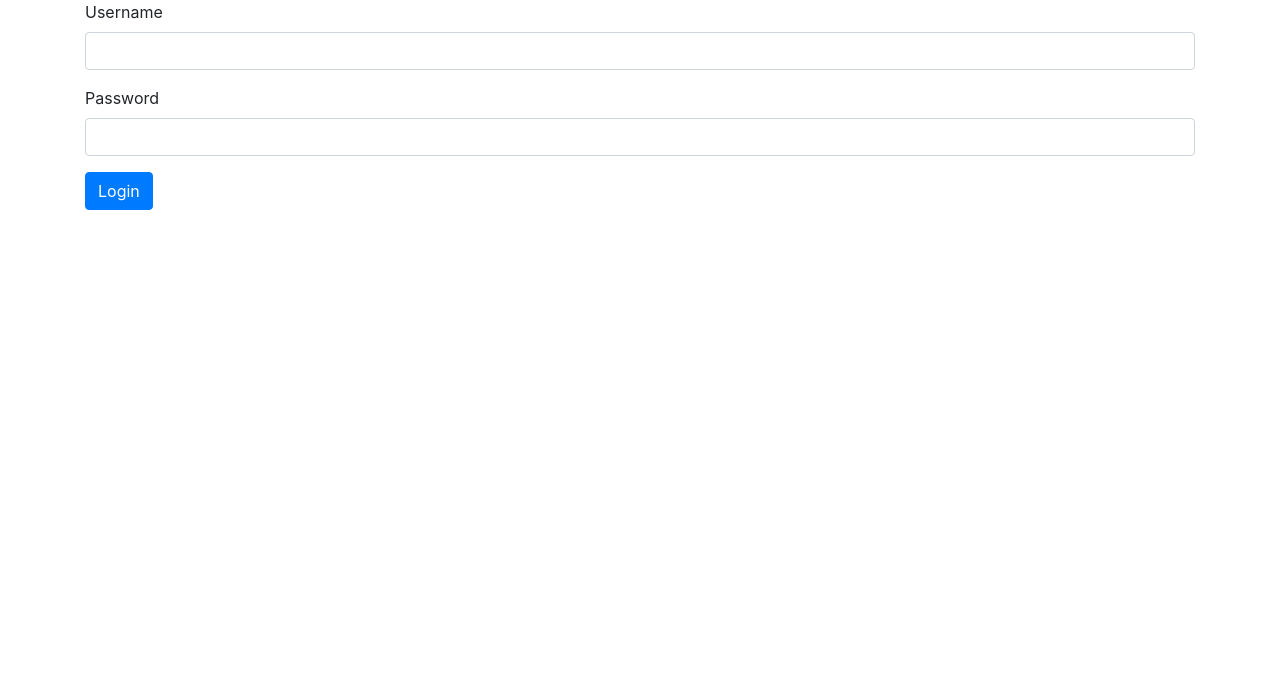
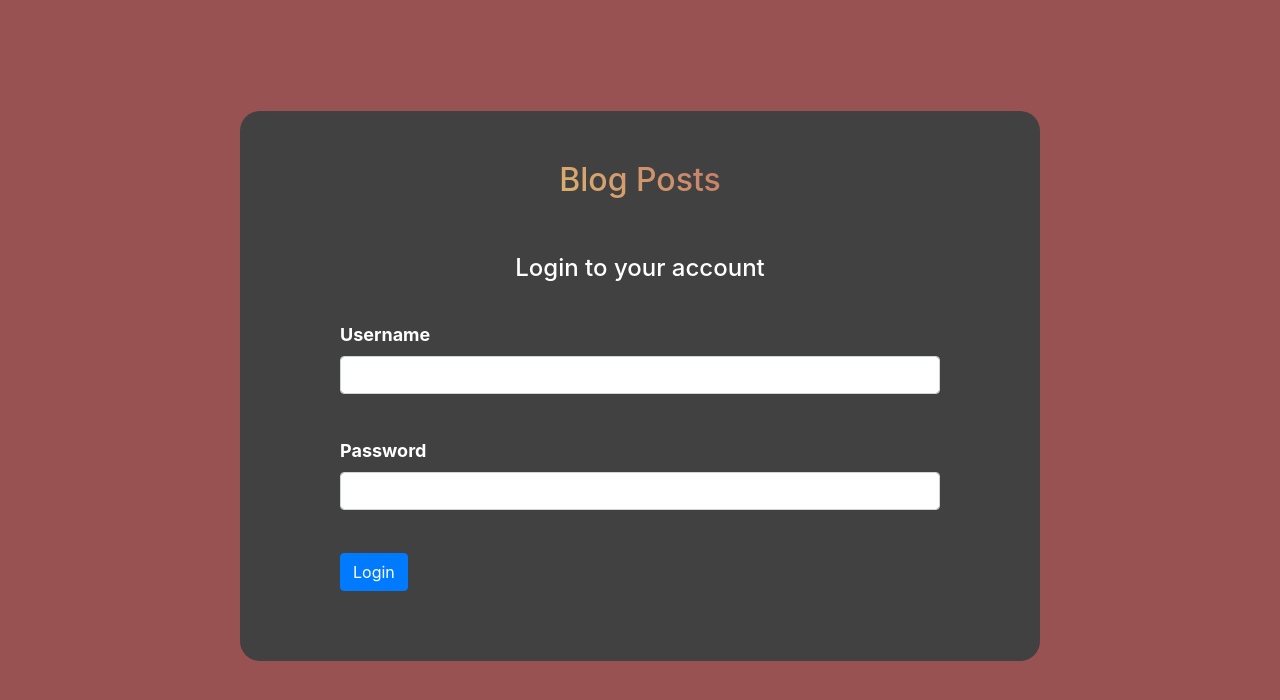
Before and after one commit to MrAsminaf/BlogPostsJsClient, a React (Create React App) app: page /login in a window 1280 px wide. Shown: the top 700 px of the page. Built offline with nearby package versions, Linux system fonts and the light colour scheme.

Commit message:
Added some styling

```diff
--- a/public/index.html
+++ b/public/index.html
@@ -26,7 +26,7 @@
     -->
     <title>React App</title>
   </head>
-  <body>
+  <body style="background-color: #995252">
     <noscript>You need to enable JavaScript to run this app.</noscript>
     <div id="root"></div>
     <!--
--- a/src/components/Login/LoginComponent.js
+++ b/src/components/Login/LoginComponent.js
@@ -1,5 +1,6 @@
 import React, { useState } from 'react';
 import { Redirect } from 'react-router';
+import styles from './LoginComponent.module.css';
 
 function LoginComponent() {
     const [username, setUsername] = useState("");
@@ -58,22 +59,28 @@ function LoginComponent() {
     }
 
     return shouldRedirect ? <Redirect to='/'/> : (
+        <div className={styles.loginForm}>
+            <h2>Blog Posts</h2>
+            <br></br>
+            <h4>Login to your account</h4>
         <form onSubmit={handleSubmit}>
-            <div className='form-group'>
-                <label htmlFor='usernameInput'>Username</label>
+            <div className='form-group' >
+                <label className={styles.label} htmlFor='usernameInput'>Username</label>
                 <input name='username' type='text'
                 value={username} onChange={handleInputChange}
-                className='form-control' id='usernameInput'/>
+                className={`form-control ${styles.label}`} id='usernameInput'/>
             </div>
+            <br></br>
             <div className='form-group'>
-                <label htmlFor='passwordInput'>Password</label>
+                <label className={styles.label} htmlFor='passwordInput'>Password</label>
                 <input name='password' type='password'
                 value={password} onChange={handleInputChange}
-                className='form-control' id='passwordInput'/>
+                className={`form-control`} id='passwordInput'/>
             </div>
+            <br></br>
             <button type='submit' className='btn btn-primary'>Login</button>
         </form>
-
+        </div>
     );
 }
 
--- /dev/null
+++ b/src/components/Login/LoginComponent.module.css
@@ -0,0 +1,40 @@
+.loginForm {
+    width: 800px;
+    height: 550px;
+    margin-top: 10%;
+    margin-left: auto;
+    margin-right: auto;
+    background-color: #414141;
+    padding-right: 100px;
+    padding-left: 100px;
+    padding-top: 100px;
+    padding-bottom: 2px;
+    border-radius: 20px;
+    font-weight: bold;
+    font-size: large;
+}
+
+.label {
+    color: white;
+}
+
+h2 {
+    text-align: center;
+    position: relative;
+    top: -50px;
+    background-color: red;
+    background-image: linear-gradient(45deg, #f3ec78, #af4261);
+    background-size: 100%;
+    background-repeat: repeat;
+    -webkit-background-clip: text;
+    -webkit-text-fill-color: transparent;
+    -moz-background-clip: text;
+    -moz-text-fill-color: transparent;
+}
+
+h4 {
+    color: white;
+    text-align: center;
+    position: relative;
+    top: -30px;
+}
--- a/src/components/UserList/UserListComponent.js
+++ b/src/components/UserList/UserListComponent.js
@@ -56,7 +56,7 @@ class UserListComponent extends React.Component {
 
     render() {
         return (
-            <table className="table table-bordered">
+            <table className="table table-bordered p-3 mb-2 bg-dark text-white">
                 <thead className="thead-dark">
                     <tr>
                         <th scope="col">ID</th>
```
Also changed, not shown: src/components/UserList/UserListComponent.module.css (line endings or trailing spaces).
